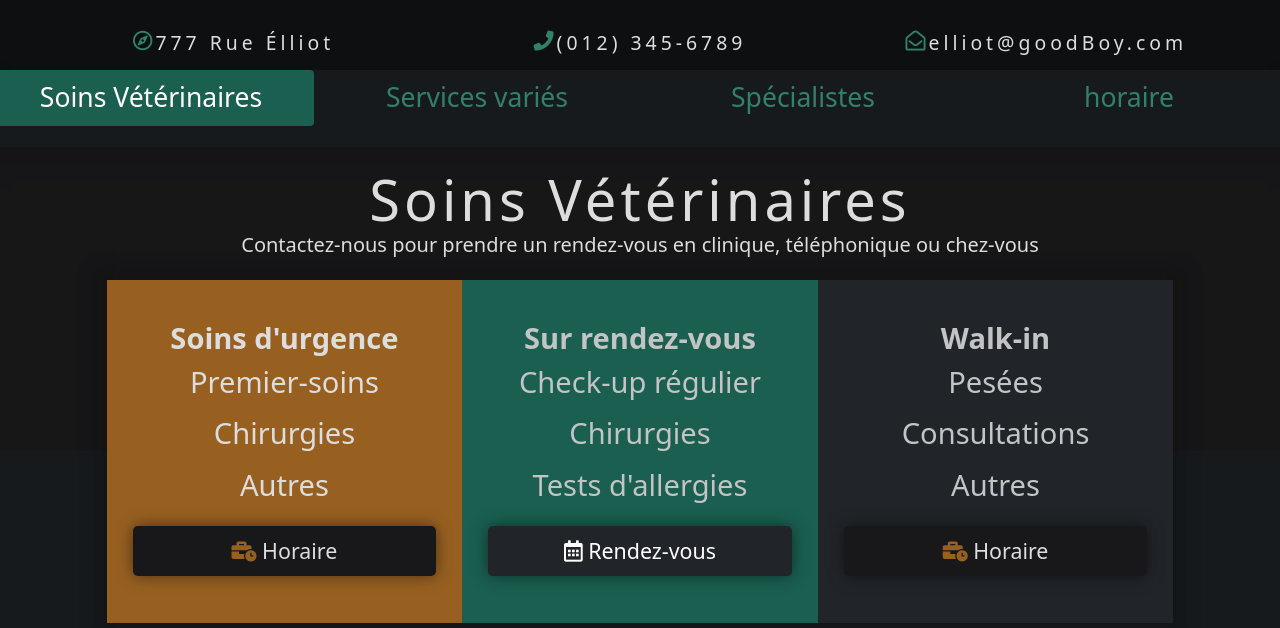
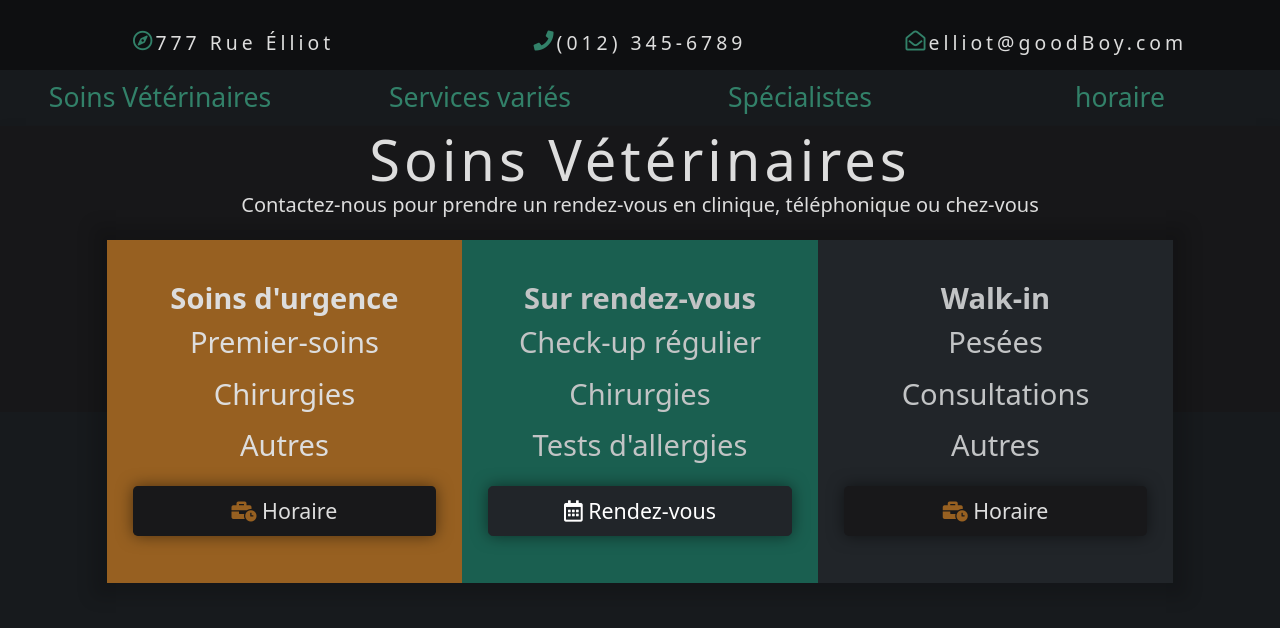
Before and after one commit to 4nn3-50ph13/SEG-3525-Clinique-2, a plain HTML site: page index.html in a window 1280 px wide. Shown: the part 172-800 px from the top of the page. Drawn offline with nearby package versions, Linux system fonts and the light colour scheme.

Commit message:
aaaaaaai

```diff
--- a/index.html
+++ b/index.html
@@ -1,5 +1,4 @@
 <!DOCTYPE html>
-<html>
 
   <head>
       <meta charset="utf-8" />
@@ -19,24 +18,24 @@
   </head>
   <body>
       <div class="container-fluid text-white" >
+
+
+        <header id="header">
           <div class="header d-flex justify-content-around">
             <span class="logo fa-stack fa-lg"style="font-size:calc(1.625rem + 4.5vw)">
               <i class="far fa-circle fa-stack-2x"style="color:var(--accent-color2)"></i>
               <i class="fas fa-paw fa-stack-1x"style="color:var(--accent-color3)"></i>
             </span>
             <h1 class="dogs display-1 p-3">DOGS!<p1 class="clinique">Clinique Vétérinaire</p1></h1>
-
           </div>
-            <div class="row general-info p-3 d-flex d-flex justify-content-around">
+          <div class="row general-info p-3 d-flex justify-content-around">
               <div class="col-sm-12 col-md-4 d-flex justify-content-center" ><i class="far fa-compass" style="font-size:20px;color:var(--accent-color2)"></i><h1 class="small-disp"> 777 Rue Élliot</h1></div>
               <div class="col-sm-12 col-md-3 d-flex justify-content-center"><i class="fa fa-phone" style="font-size:20px;color:var(--accent-color2)"></i class="display-1"><h1 class="small-disp"> (012) 345-6789</h1></div>
               <div class="col-sm-12 col-md-4 d-flex justify-content-center"><i class="far fa-envelope-open" style="font-size:20px;color:var(--accent-color2)"></i class="display-1"><h1 class="small-disp"> elliot@goodBoy.com</h1></div>
           </div>
-
-            <div class="row">
-              <div class="col-sm-12 nav-general shadow">
-                <nav id="lecons-nav" class="gen-nav navbar flex-column align-items-stretch">
-                  <nav class="row nav nav-pills general-nav">
+        </header>
+        <nav class="nav general-nav">
+          <div class="row navbar-container nav-pills general-nav soc">
             <li class="nav-item col-sm-3 soc">
               <a class="nav-link" href="#vet">Soins Vétérinaires</a>
             </li>
@@ -49,11 +48,9 @@
             <li class="nav-item col-sm-3 soc">
               <a class="nav-link" href="#horaire">horaire</a>
             </li>
+          </div>
         </nav>
-                </nav>
-              </div>
-              <div class="col-sm-12">
-                <div data-bs-spy="scroll" data-bs-target="#lecons-nav" data-bs-offset="0" tabindex="0" class="scrollspy-general">
+        <div class="general">
 
           <div class="soins-vet small-disp shadow" id="vet">
             <div class="item1"><h1 class="display-4">Soins Vétérinaires</h1><h5>Contactez-nous pour prendre un rendez-vous en clinique, téléphonique ou chez-vous</h5></div>
@@ -692,6 +689,18 @@
             </div>
           </div>
         </div>
+
+          <div class="row">
+            <div class="col-sm-12 nav-general">
+              <nav id="lecons-nav" class="gen-nav flex-column align-items-stretch">
+
+              </nav>
+            </div>
+            <div class="col-sm-12">
+              <div data-bs-spy="scroll" data-bs-target="#lecons-nav" data-bs-offset="0" tabindex="0" class="scrollspy-general">
+
+              </div>
+            </div>
           </div>
       </div>
 
@@ -699,17 +708,9 @@
 
 
 
-
-
-        </div>
-
-
-
       <script src="https://cdn.jsdelivr.net/npm/@popperjs/core@2.9.2/dist/umd/popper.min.js" integrity="sha384-IQsoLXl5PILFhosVNubq5LC7Qb9DXgDA9i+tQ8Zj3iwWAwPtgFTxbJ8NT4GN1R8p" crossorigin="anonymous"></script>
       <script src="https://cdn.jsdelivr.net/npm/bootstrap@5.0.1/dist/js/bootstrap.min.js" integrity="sha384-Atwg2Pkwv9vp0ygtn1JAojH0nYbwNJLPhwyoVbhoPwBhjQPR5VtM2+xf0Uwh9KtT" crossorigin="anonymous"></script>
-
   </body>
-
 
   <!-- Modal -->
   <div class="modal fade modal-fullscreen-sm-down" id="exampleModal" tabindex="-1" aria-labelledby="exampleModalLabel" aria-hidden="true">
--- a/script.js
+++ b/script.js
@@ -224,3 +224,16 @@ function toNext(){
         $("#toDate").prop("disabled",true);
     }
 }
+
+var height1 = $("header").height();
+var height2 = $("nav").height();
+
+$(window).scroll(function(){
+    if($(this).scrollTop() > height1){
+        $('.general-nav').addClass('fixed');
+        $(".general").css("top", height2);
+    }else {
+        $('.general-nav').removeClass('fixed');
+        $(".general").css("top", 0);
+    }
+});
--- a/styles.css
+++ b/styles.css
@@ -32,7 +32,7 @@ html {
 }
 
 body {
-    overflow: hidden;
+    /*overflow: hidden;*/
     position: relative;
     color: var(--text-color1);
     background-color: var(--background-color);
@@ -46,7 +46,7 @@ body {
 
 .header {
     background-color: var(--background-color);
-    position: relative;
+    /*position: relative;*/
     padding-bottom: 20px;
 }
 
@@ -106,12 +106,9 @@ h1 {
     text-align: center;
 }
 
-.nav-general {
-}
+.general-nav {
 
-.gen-nav {
-    padding: 0px;
-    height: 80%;
+    width: 100%;
     background-color: var(--background-color-light);
 }
 
@@ -491,3 +488,25 @@ h1 {
     overflow: auto;
     overflow-x: hidden;
 }
+
+
+
+
+
+
+
+
+.fixed {
+    position: fixed;
+    width : 100%;
+    top: 0;
+    z-index: 20;
+}
+
+.general {
+    position: relative;
+}
+
+.padded-general {
+    top: 68px;
+}
```
Lines whose indentation alone changed are shown as unchanged.
